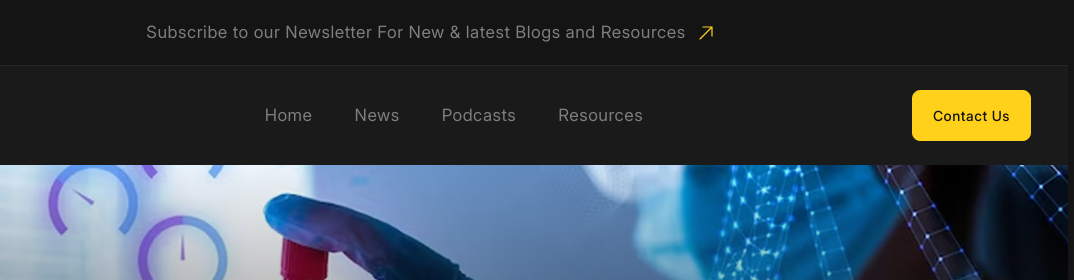
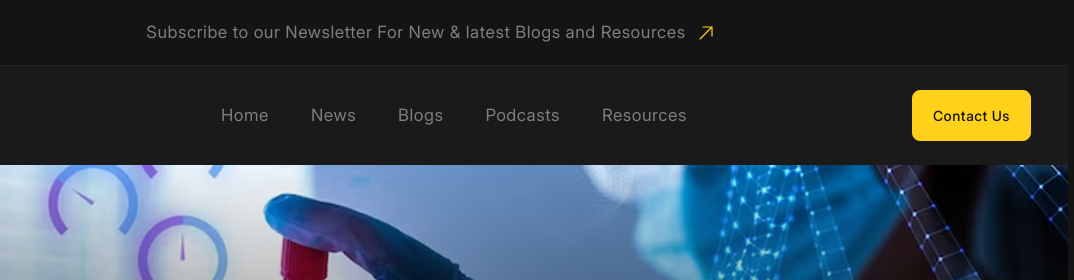
Before and after one commit to tr1pplehf/Future-Tech, a website with bundled scripts: page blog.html in a window 1280 px wide. Shown: the top 280 px of the page, 206-1280 px from the left. Built offline with nearby package versions, Linux system fonts and the light colour scheme.

Commit message:
Update blog.html

```diff
--- a/blog.html
+++ b/blog.html
@@ -28,7 +28,7 @@
       </div>
       <div class="header__body">
         <div class="header__body-inner container">
-          <a href="/" class="header__logo logo" aria-label="Home" title="Home">
+          <a href="./index.html" class="header__logo logo" aria-label="Home" title="Home">
             <img
               src="./images/logo.svg"
               alt=""
@@ -47,14 +47,13 @@
                   <a href="./news.html" class="header__menu-link">News</a>
                 </li>
                 <li class="header__menu-item">
-                  <a href="./podcasts.html" class="header__menu-link"
-                    >Podcasts</a
-                  >
+                  <a href="./blog.html" class="header__menu-link">Blogs</a>
                 </li>
                 <li class="header__menu-item">
-                  <a href="./resources.html" class="header__menu-link"
-                    >Resources
-                  </a>
+                  <a href="./podcasts.html" class="header__menu-link">Podcasts</a>
+                </li>
+                <li class="header__menu-item">
+                  <a href="./resources.html" class="header__menu-link">Resources</a>
                 </li>
               </ul>
             </nav>
```
